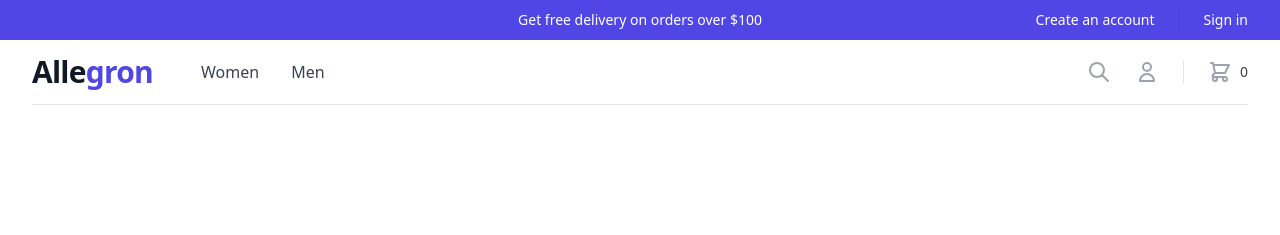
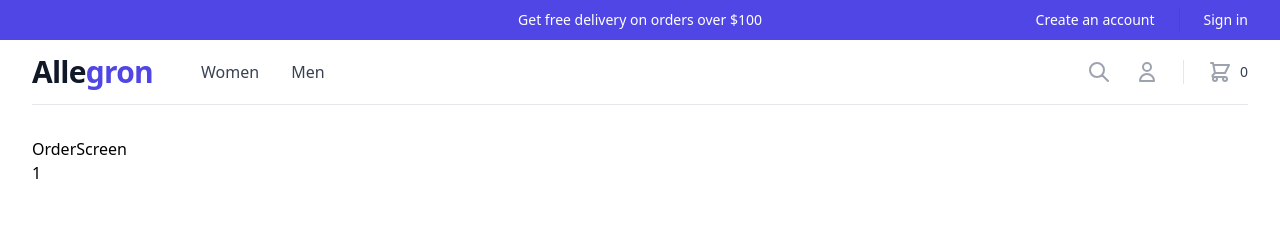
Before and after one commit to tomaszdanczak/allegron, a React (Create React App) app in the folder frontend/: page /order/1 in a window 1280 px wide. Shown: the top 235 px of the page. Built offline with nearby package versions, Linux system fonts and the light colour scheme.

Commit message:
Create and use simple <OrderScreen/>

```diff
--- /dev/null
+++ b/frontend/src/views/OrderScreen/OrderScreen.tsx
@@ -0,0 +1,12 @@
+import { useParams } from 'react-router-dom'
+
+export default function OrderScreen() {
+  const params = useParams()
+  const { id: orderId = '' } = params
+  return (
+    <div>
+      OrderScreen
+      <div>{orderId}</div>
+    </div>
+  )
+}
--- a/frontend/src/views/Root/Root.tsx
+++ b/frontend/src/views/Root/Root.tsx
@@ -8,6 +8,7 @@ import ProductScreen from 'views/ProductScreen/ProductScreen'
 import ShippingAddressScreen from 'views/ShippingAddressScreen/ShippingAddressScreen'
 import PaymentMethodScreen from 'views/PaymentMethodScreen/PaymentMethodScreen'
 import PlaceOrderScreen from 'views/PlaceOrderScreen/PlaceOrderScreen'
+import OrderScreen from 'views/OrderScreen/OrderScreen'
 
 function Root() {
   return (
@@ -22,6 +23,7 @@ function Root() {
         <Route path="/shipping" element={<ShippingAddressScreen />} />
         <Route path="/payment" element={<PaymentMethodScreen />} />
         <Route path="/placeorder" element={<PlaceOrderScreen />} />
+        <Route path="/order/:id" element={<OrderScreen />} />
       </Routes>
     </MainTemplate>
   )
```
